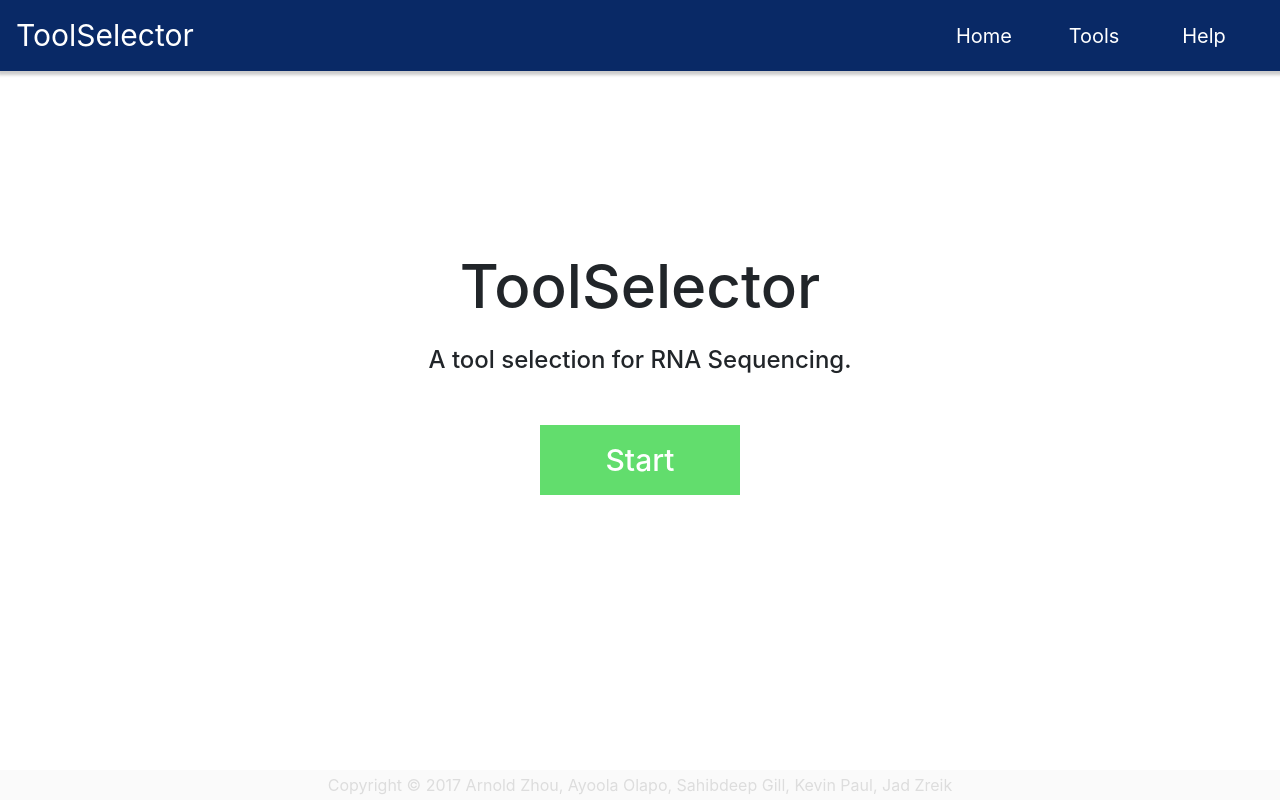
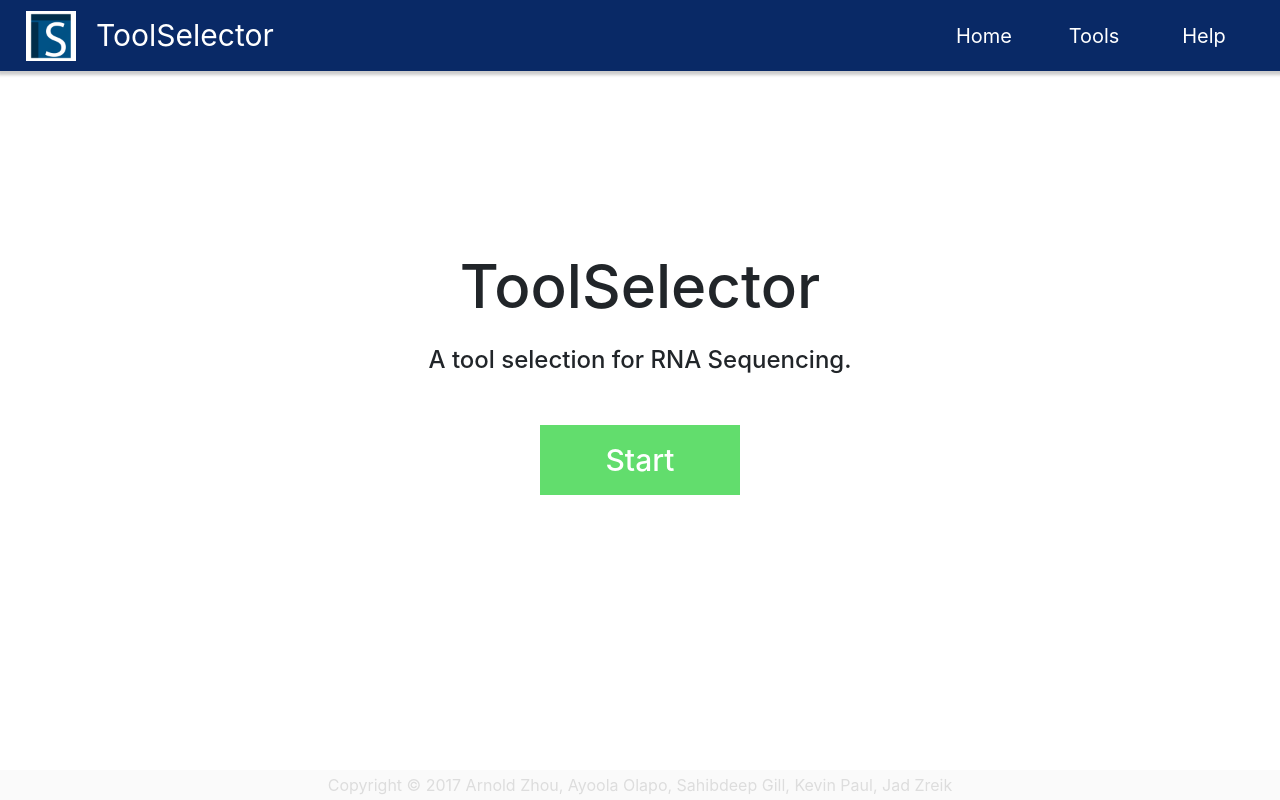
Before and after one commit to ahazhou/BIOINF527GroupProject, an Angular app in the folder toolselector/: page /home in a window 1280 px wide. Built offline with nearby package versions, Linux system fonts and the light colour scheme.

Commit message:
ico changed and image added to navbar

```diff
--- a/toolselector/src/app/navbar/navbar.component.css
+++ b/toolselector/src/app/navbar/navbar.component.css
@@ -17,6 +17,11 @@ nav > a:hover{
     color: #a7a7a7;
     -webkit-transition-duration: 0.3s;
     transition-duration: 0.3s;
+}
+
+nav > a > img{
+    width: 50px;
+    margin: 0 20px 0 10px;
 }
 
 .nav-link{
--- a/toolselector/src/app/navbar/navbar.component.html
+++ b/toolselector/src/app/navbar/navbar.component.html
@@ -1,4 +1,5 @@
 <nav class="navbar navbar-expand-lg navbar-dark bg-dark">
+  <a routerLink="/home" routerLinkActive="active" class="pull-left"><img src="/assets/ToolSelector.png"></a>
   <a class="navbar-brand" routerLink="/home" routerLinkActive="active">ToolSelector</a>
   <button class="navbar-toggler" type="button" (click)="isCollapsed = !isCollapsed" [attr.aria-expanded]="!isCollapsed" aria-controls="collapseExample">
     <span class="navbar-toggler-icon"></span>
```
Also changed, not shown: toolselector/src/assets/ToolSelector.png (added), 1 other file (tests, documents, lock files or other folders).
